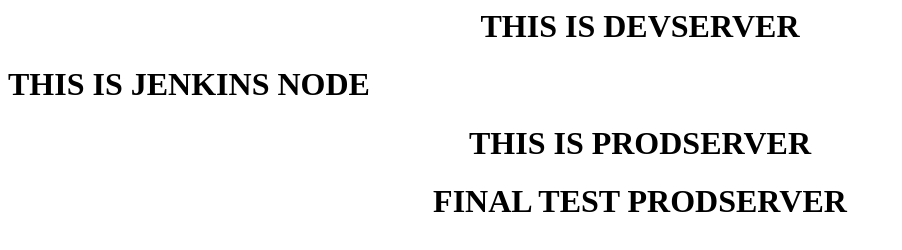
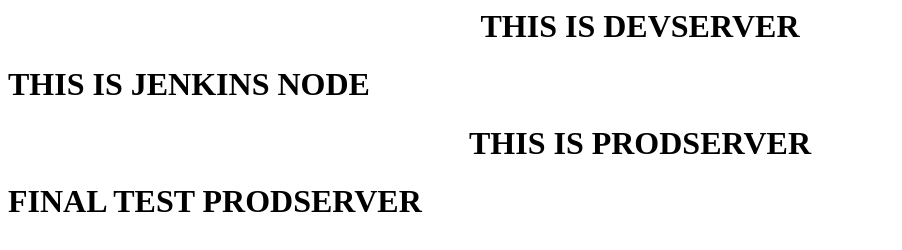
Before and after one commit to srk2114/dock-apa-dock, a plain HTML site: page index.html in a window 1280 px wide. Shown: the whole page, without its empty margins (0-902 px from the left). Drawn offline with Linux system fonts and the light colour scheme.

Commit message:
sixth commit

```diff
--- a/index.html
+++ b/index.html
@@ -1,4 +1,4 @@
 <h1> <center> THIS IS DEVSERVER </center></h1>
 <h1>  THIS IS JENKINS NODE </h1>
 <h1> <center> THIS IS PRODSERVER </center></h1>
-<h1> <center> FINAL TEST PRODSERVER </center></h1>
+<h1>  FINAL TEST PRODSERVER </h1>
```
